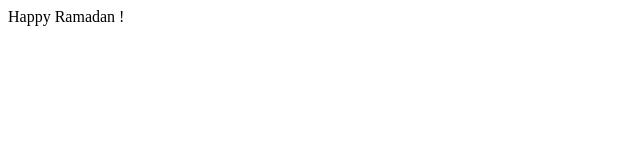
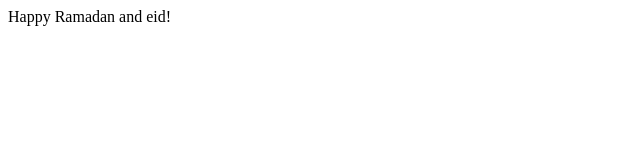
Before and after one commit to melmehalawi/Project0, a plain HTML site: page index.html in a window 1280 px wide. Shown: the full height of the page, 0-640 px from the left. Drawn offline with Linux system fonts and the light colour scheme.

Commit message:
Update index.html

```diff
--- a/index.html
+++ b/index.html
@@ -4,6 +4,6 @@
         <title>My Webpage</title>
     </head>
     <body>
-        Happy Ramadan !
+        Happy Ramadan and eid!
     </body>
 </html>
```
